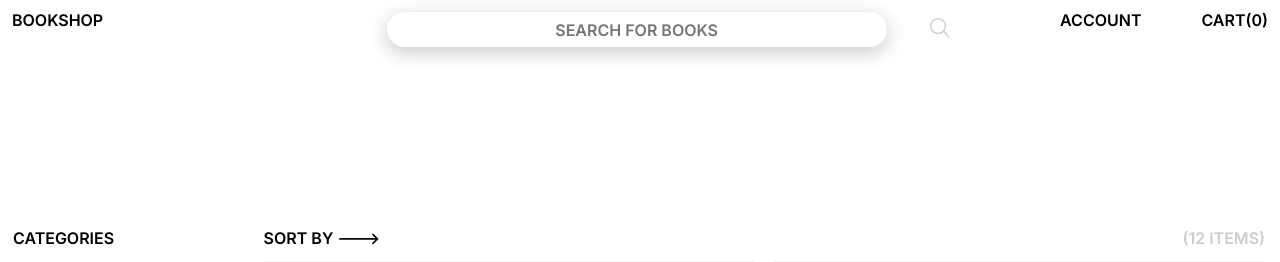
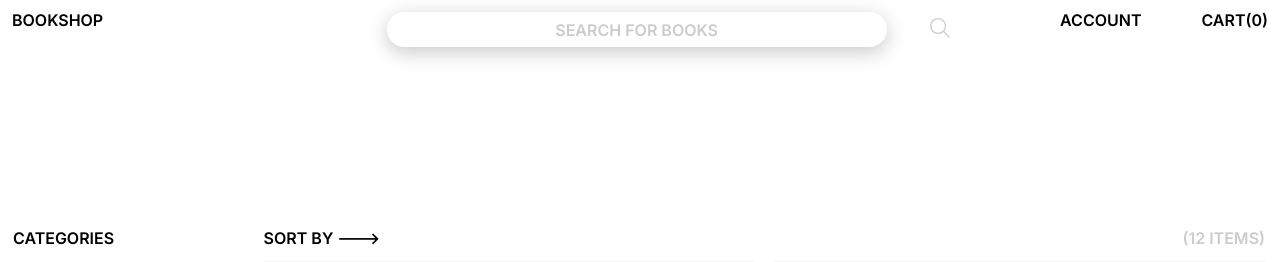
Before and after one commit to sofiegagelmans/BookShop, a PHP site: page / in a window 1280 px wide. Shown: the top 262 px of the page. Run offline with PHP 8.4, Linux system fonts and the light colour scheme; style sheets or scripts are compiled from the project's sources.

Commit message:
placeholder color changed

```diff
--- a/src/css/styles.scss
+++ b/src/css/styles.scss
@@ -38,6 +38,9 @@ header {
       outline: none;
       margin-left: 90px;
       padding: 5px;
+      &::placeholder {
+        color: #cccccc;
+      }
     }
     .search-button {
       position: absolute;
```
